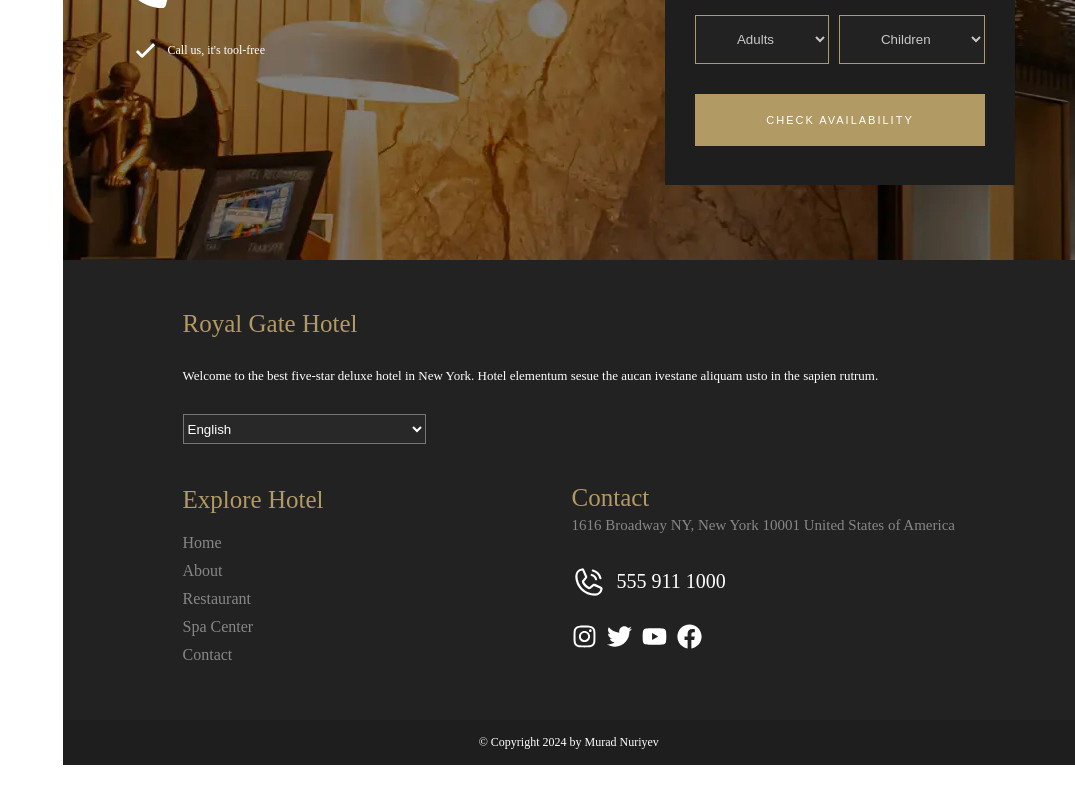
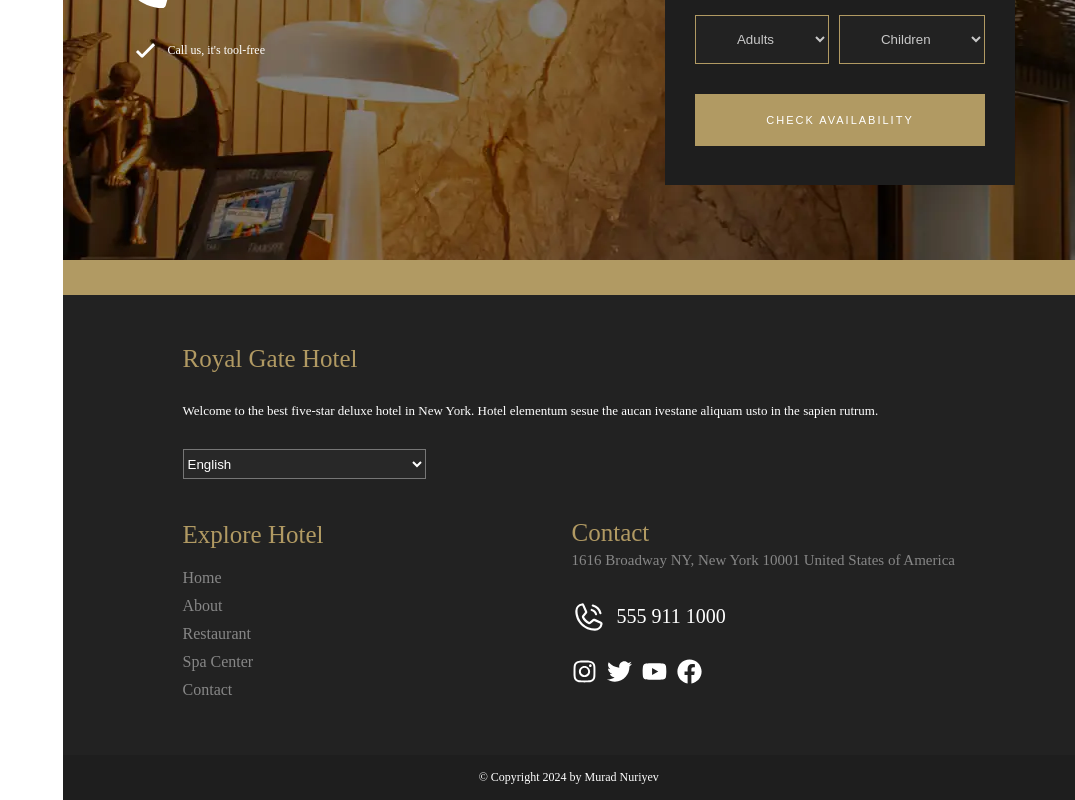
Before and after one commit to muradnuriyev001/RoyalGate-React, a React (Vite) app: page / in a window 1280 px wide. Shown: the part 4055-4855 px from the top of the page, without its empty margins (205-1280 px from the left). Before the commit the page ends 4820 px from the top, so only its background shows below. Built offline with nearby package versions, Linux system fonts and the light colour scheme.

Commit message:
Added marquee

```diff
--- /dev/null
+++ b/src/components/Marquee/Marquee.jsx
@@ -0,0 +1,11 @@
+import c from "./Marquee.module.scss";
+
+const Marquee = () => {
+  return (
+    <div className={c.marqueeSettings}>
+      <marquee>Welcome to Royal Gate Luxury Hotel!</marquee>
+    </div>
+  );
+};
+
+export default Marquee;
--- /dev/null
+++ b/src/components/Marquee/Marquee.module.scss
@@ -0,0 +1,7 @@
+.marqueeSettings {
+  background-color: var(--orange-color);
+  color: white;
+  padding: 5px 0px;
+  font-size: 17px;
+  font-family: royalGate sans-serif;
+}
--- a/src/pages/Layout/Layout.jsx
+++ b/src/pages/Layout/Layout.jsx
@@ -3,12 +3,14 @@ import Sidebar from "../../components/Sidebar/Sidebar";
 import c from "./Layout.module.scss";
 import Footer from "../../components/Footer/Footer";
 import TopButton from "../../components/TopButton/TopButton";
+import Marquee from "../../components/Marquee/Marquee";
 const Layout = () => {
   return (
     <div className={c.layout}>
       <Sidebar />
       <div className={c.outlet}>
         <Outlet />
+        <Marquee />
         <Footer />
       </div>
       <TopButton />
```
